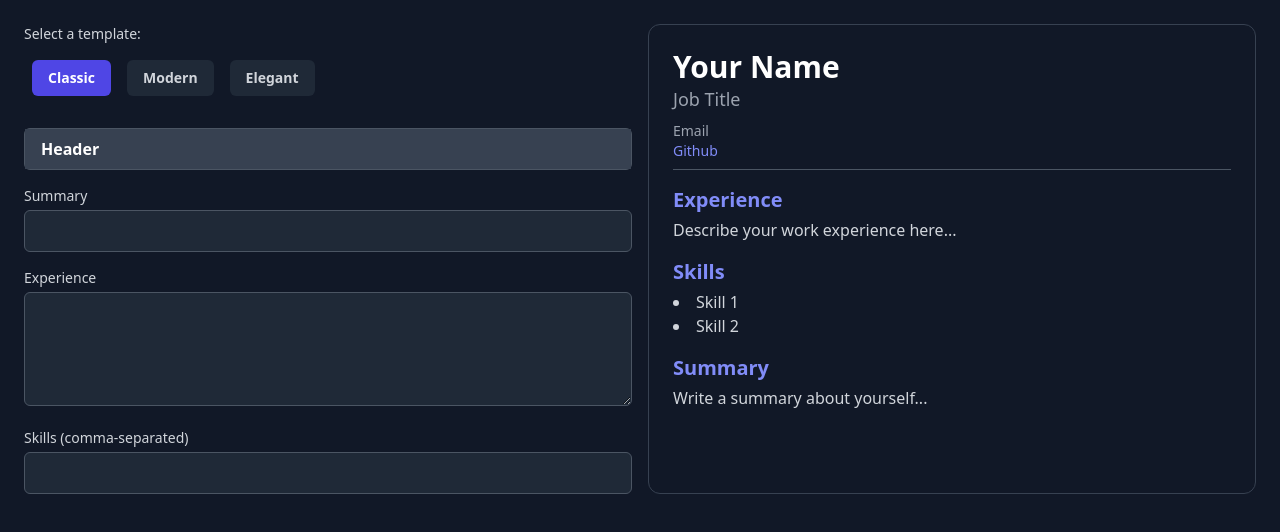
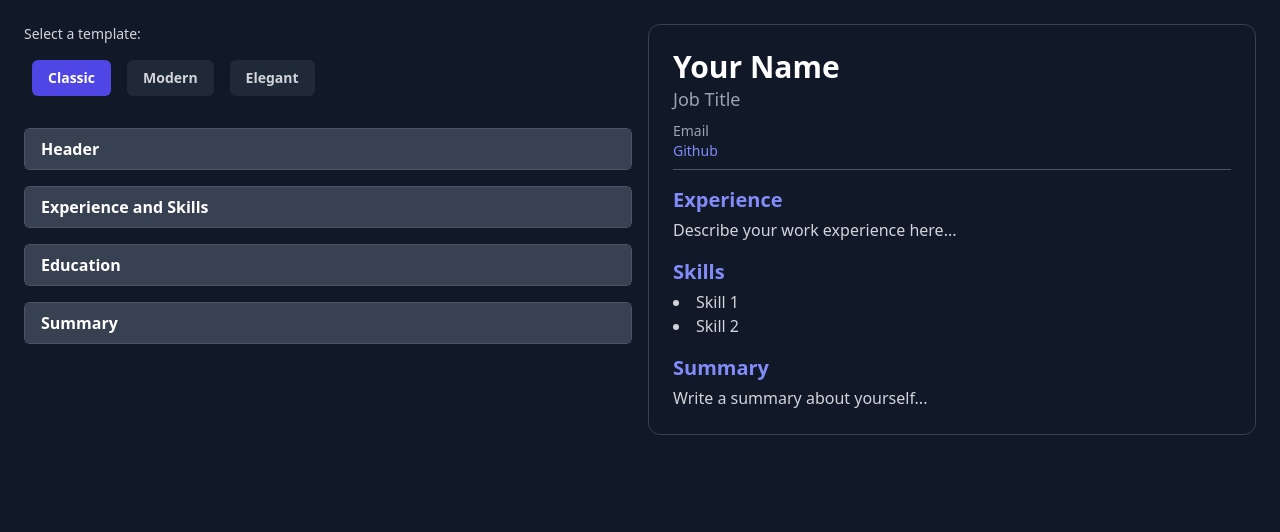
Before and after one commit to ChaseTeague1/AI-Resume-Builder, a React (Create React App) app in the folder resume-builder/: page / in a window 1280 px wide. Shown: the top 532 px of the page. Built offline with nearby package versions, Linux system fonts and the light colour scheme.

Commit message:
just updated more accordion styles

```diff
--- a/resume-builder/src/components/Form.js
+++ b/resume-builder/src/components/Form.js
@@ -4,7 +4,7 @@ function Accordion({title, children}){
     const [open, setOpen] = useState(false);
 
     return (
-        <div className="border border-gray-600 rounded-md">
+        <div className="border border-gray-600 rounded-md hover:border-gray-500">
             <button
                 onClick={(e) => {
                     e.preventDefault()
@@ -86,21 +86,7 @@ function Form({resumeData, setResumeData}){
           </div>
           </Accordion>
 
-          <div>
-            <label
-            className="block text-sm font-medium text-gray-300 mb-1"
-            >
-                Summary
-            </label>
-            <input
-                name="summary"
-                rows="3"
-                value={resumeData.summary}
-                onChange={handleChange}
-                className="w-full px-3 py-2 rounded-md bg-gray-800 text-white border border-gray-600 focus:outline-none focus:ring-2 focus:ring-indigo-500"
-            />
-          </div>
-
+          <Accordion title="Experience and Skills">
           <div>
             <label className="block text-sm font-medium text-gray-300 mb-1">
               Experience
@@ -126,6 +112,39 @@ function Form({resumeData, setResumeData}){
               className="w-full px-3 py-2 rounded-md bg-gray-800 text-white border border-gray-600 focus:outline-none focus:ring-2 focus:ring-indigo-500"
             />
           </div>
+          </Accordion>
+
+          <Accordion title="Education">
+            <div>
+                <label className="block text-sm font-medium text-gray-300 mb-1">
+                    Education
+                </label>
+                <input
+                type="text"
+                name="education"
+                value={resumeData.education}
+                onChange={handleChange}
+                className="w-full px-3 py-2 rounded-md bg-gray-800 text-white border border-gray-600 focus:outline-none focus:ring-2 focus:ring-indigo-500"
+                />
+            </div>
+          </Accordion>
+
+          <Accordion title="Summary">
+          <div>
+            <label
+            className="block text-sm font-medium text-gray-300 mb-1"
+            >
+                Summary
+            </label>
+            <input
+                name="summary"
+                rows="3"
+                value={resumeData.summary}
+                onChange={handleChange}
+                className="w-full px-3 py-2 rounded-md bg-gray-800 text-white border border-gray-600 focus:outline-none focus:ring-2 focus:ring-indigo-500"
+            />
+          </div>
+          </Accordion>
         </form>
     );
 }
--- a/resume-builder/src/pages/Home.js
+++ b/resume-builder/src/pages/Home.js
@@ -12,6 +12,7 @@ function Home() {
     github: "",
     experience: "",
     skills: "",
+    education: ""
   });
 
   const [selectedTemplate, setSelectedTemplate] = useState("classic");
--- a/resume-builder/src/templates/ClassicTemplate.js
+++ b/resume-builder/src/templates/ClassicTemplate.js
@@ -2,7 +2,7 @@ import React from "react";
 
 
 function ClassicTemplate({data}){
-    const {fullName, jobTitle, experience, skills, summary, email, github} = data;
+    const {fullName, jobTitle, experience, skills, summary, email, github, education} = data;
 
     return (
         <div className="text-white font-sans space-y-4">
--- a/resume-builder/src/templates/ModernTemplate.js
+++ b/resume-builder/src/templates/ModernTemplate.js
@@ -2,11 +2,11 @@ import React from "react";
 
 
 function ModernTemplate({data}){
-    const {fullName, jobTitle, experience, skill, email, github, summary} = data
+    const {fullName, jobTitle, experience, skill, email, github, summary, education} = data
 
     return (
         <div>
-            <div>
+            <div className="grid grid-cols-1">
                 <h1>{fullName || "Your Name"}</h1>
                 <h2>{jobTitle || "Job Title"}</h2>
             </div>
```
